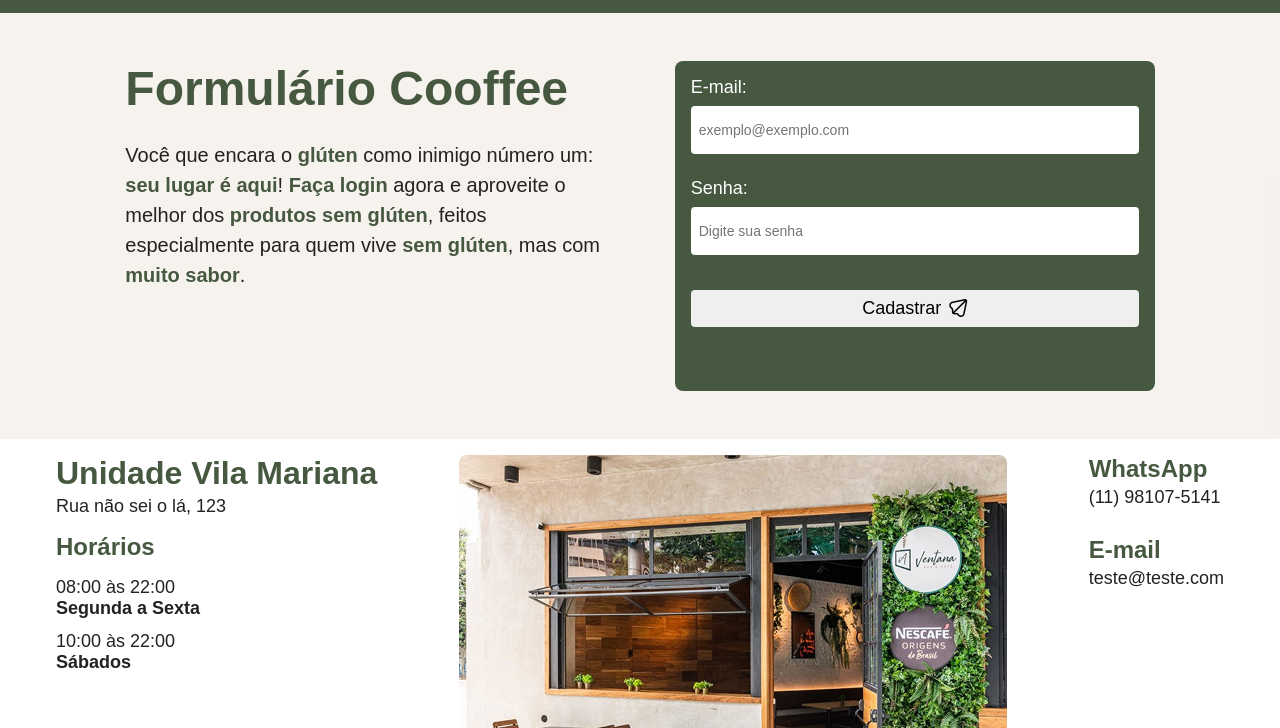
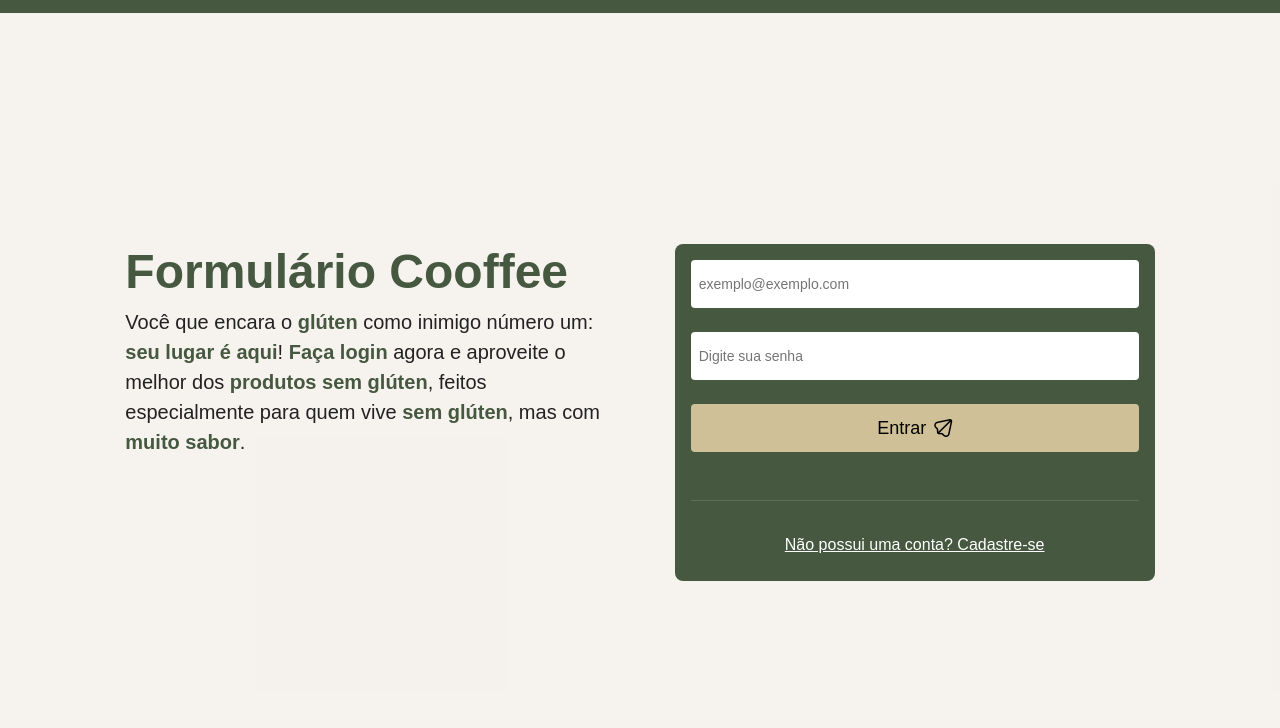
Before and after one commit to nevesapi/teste-pi-front, a plain HTML site: page login.html in a window 1280 px wide. Shown: the part 72-800 px from the top of the page. Drawn offline with nearby package versions, Linux system fonts and the light colour scheme.

Commit message:
Ajuste de formulários

```diff
--- a/global.css
+++ b/global.css
@@ -130,6 +130,7 @@ header a {
 }
 .header .links-menu li:hover {
   background-color: #5e7956;
+  transform: scale(1.05);
 }
 
 .header a[href*="cadastro"] {
@@ -435,7 +436,6 @@ header a {
   flex-wrap: wrap;
   align-content: flex-start;
   justify-content: space-between;
-  margin-bottom: 2rem;
 }
 
 .endereco-info h2 {
@@ -456,12 +456,21 @@ header a {
 
 .form-container {
   background-color: #bfa58e26;
+  height: 100dvh;
 }
 .form-content-container {
   display: flex;
   flex-wrap: wrap;
   justify-content: space-evenly;
   margin: 2rem 0;
+  width: 100%;
+}
+.form-align {
+  display: flex;
+  align-items: center;
+  justify-content: center;
+  flex-wrap: wrap;
+  height: 100%;
 }
 
 .form-content,
@@ -474,9 +483,9 @@ header a {
 }
 
 .form-content-container p {
-  font-size: clamp(1.125rem, 6vw, 1.25rem);
+  font-size: clamp(1.125rem, 3vw, 1.25rem);
   line-height: 150%;
-  margin: 1.5rem 0;
+  margin: 0.5rem 0;
   color: #222222;
 }
 .form-content-container strong {
@@ -499,6 +508,11 @@ header a {
   gap: 1.5rem;
   height: 100%;
   margin-bottom: 1.5rem;
+
+  border-bottom-style: solid;
+  border-bottom-color: #ffffff23;
+  border-bottom-width: 1px;
+  padding-bottom: 1.5rem;
 }
 
 .form div {
@@ -529,6 +543,29 @@ header a {
   align-items: center;
   justify-content: center;
   gap: 0.5rem;
+  background-color: #d0c097;
+}
+
+#my-form button:hover {
+  transform: scale(1.02);
+  background-color: #afa07a;
+  color: #ffffff;
+}
+
+#my-form button:hover i {
+  transform: translate(0.25rem, -30%);
+}
+
+#my-form p {
+  font-size: 1rem;
+  text-align: center;
+}
+#my-form p a {
+  color: #ffffff;
+  text-decoration: underline;
+}
+#my-form p:hover {
+  transform: scale(1.05);
 }
 
 @media (min-width: 768px) {
--- a/login.html
+++ b/login.html
@@ -73,6 +73,7 @@
     <main id="main-content">
       <div class="form-container">
         <div class="limitador">
+          <div class="form-align">
             <div class="form-content-container">
               <div class="form-content">
                 <h2>Formulário Cooffee</h2>
@@ -80,8 +81,8 @@
                   Você que encara o <strong>glúten</strong> como inimigo número
                   um: <strong>seu lugar é aqui</strong>!
                   <strong>Faça login</strong> agora e aproveite o melhor dos
-                <strong>produtos sem glúten</strong>, feitos especialmente para
-                quem vive <strong>sem glúten</strong>, mas com
+                  <strong>produtos sem glúten</strong>, feitos especialmente
+                  para quem vive <strong>sem glúten</strong>, mas com
                   <strong>muito sabor</strong>.
                 </p>
               </div>
@@ -92,31 +93,41 @@
               >
                 <div class="form">
                   <div class="email">
-                  <label for="email">E-mail:</label>
                     <input
                       required
                       type="email"
                       name="email"
                       id="email"
                       placeholder="exemplo@exemplo.com"
+                      aria-label="Digite seu email"
                     />
                   </div>
                   <div class="password">
-                  <label for="password">Senha:</label>
                     <input
                       required
                       type="password"
                       name="password"
                       id="password"
                       placeholder="Digite sua senha"
+                      aria-label="Digite sua senha"
                     />
                   </div>
+                  <button
+                    id="my-form-button"
+                    class="btn-submit"
+                    type="submit"
+                    aria-label="Botão de login"
+                  >
+                    Entrar <i class="fi fi-rr-paper-plane"></i>
+                  </button>
+                  <span id="my-form-status"></span>
                 </div>
-              <button id="my-form-button" class="btn-submit" type="submit">
-                Cadastrar <i class="fi fi-rr-paper-plane"></i>
-              </button>
-              <p id="my-form-status"></p>
+
+                <p>
+                  <a href="cadastro.html">Não possui uma conta? Cadastre-se</a>
+                </p>
               </form>
+            </div>
           </div>
         </div>
       </div>
```
Also changed, not shown: cadastro.html (+16 -8 lines). Lines whose indentation alone changed are shown as unchanged.
